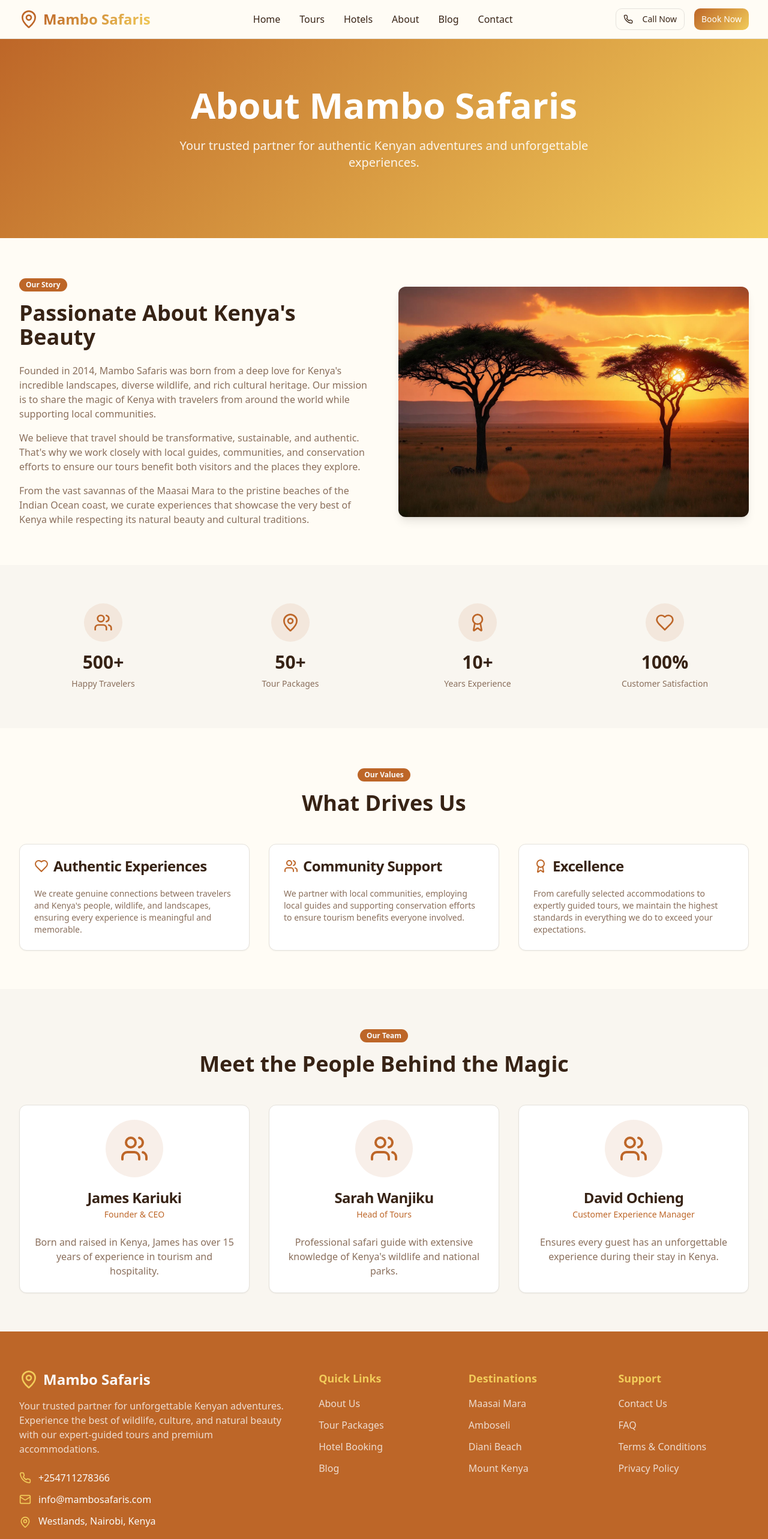
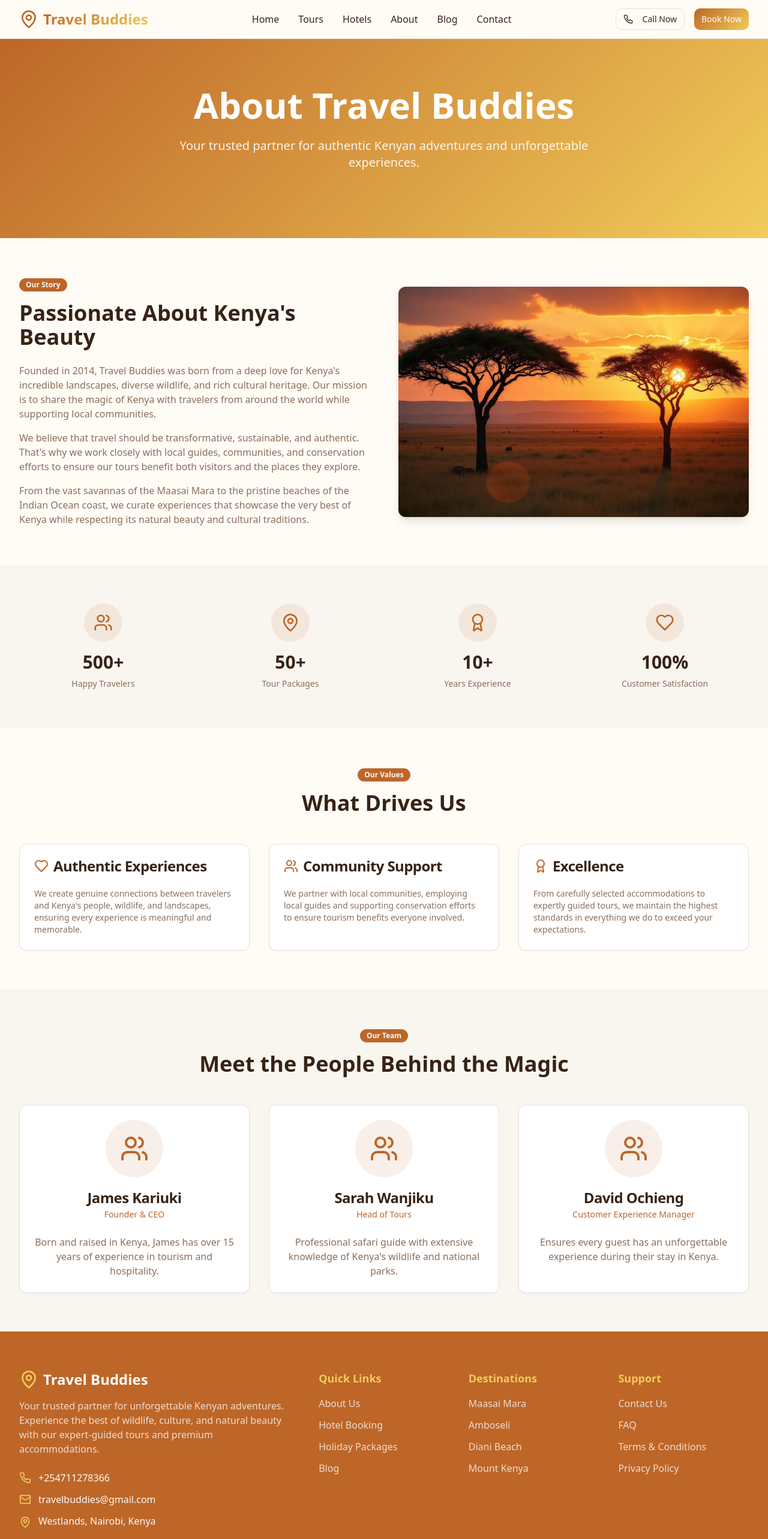
Before and after one commit to Nebert11/kenya-escape-hub, a React (Vite) app: page /about in a window 1280 px wide. Shown: the top 2566 px of the page at 60% size. Built offline with nearby package versions, Linux system fonts and the light colour scheme.

Commit message:
Update company name and contact details
- Removed tour packages section.
- Changed company name to "Travel Buddies".
- Updated email to "travelbuddies@gmail.com".
- Removed the +254743... phone number from Holiday Packages.
- Updated the footer in Holiday Packages with booking details.

```diff
--- a/src/components/Footer.tsx
+++ b/src/components/Footer.tsx
@@ -6,8 +6,8 @@ const Footer = () => {
   const footerLinks = {
     "Quick Links": [
       { name: "About Us", href: "/about" },
-      { name: "Tour Packages", href: "/tours" },
       { name: "Hotel Booking", href: "/hotels" },
+      { name: "Holiday Packages", href: "/holiday-packages" },
       { name: "Blog", href: "/blog" },
     ],
     "Destinations": [
@@ -38,7 +38,7 @@ const Footer = () => {
           <div className="lg:col-span-2">
             <div className="flex items-center space-x-2 mb-4">
               <MapPin className="h-8 w-8 text-safari-gold" />
-              <span className="text-2xl font-bold">Mambo Safaris</span>
+              <span className="text-2xl font-bold">Travel Buddies</span>
             </div>
             <p className="text-primary-foreground/80 mb-6 max-w-md">
               Your trusted partner for unforgettable Kenyan adventures. Experience the best of wildlife,
@@ -53,7 +53,7 @@ const Footer = () => {
               </div>
               <div className="flex items-center">
                 <Mail className="h-5 w-5 mr-3 text-safari-gold" />
-                <span>info@mambosafaris.com</span>
+                <span>travelbuddies@gmail.com</span>
               </div>
               <div className="flex items-start">
                 <MapPin className="h-5 w-5 mr-3 mt-1 text-safari-gold" />
@@ -117,7 +117,7 @@ const Footer = () => {
             ))}
           </div>
           <p className="text-primary-foreground/60">
-            © 2024 Mambo Safaris. All rights reserved.
+            © 2024 Travel Buddies. All rights reserved.
           </p>
         </div>
       </div>
--- a/src/components/Navbar.tsx
+++ b/src/components/Navbar.tsx
@@ -23,7 +23,7 @@ const Navbar = () => {
           <Link to="/" className="flex items-center space-x-2">
             <MapPin className="h-8 w-8 text-primary" />
             <span className="text-2xl font-bold bg-gradient-safari bg-clip-text text-transparent">
-              Mambo Safaris
+              Travel Buddies
             </span>
           </Link>
 
--- a/src/pages/About.tsx
+++ b/src/pages/About.tsx
@@ -41,7 +41,7 @@ const About = () => {
       <section className="relative py-20 bg-gradient-safari">
         <div className="max-w-7xl mx-auto px-4 sm:px-6 lg:px-8 text-center">
           <h1 className="text-4xl md:text-6xl font-bold text-white mb-6">
-            About Mambo Safaris
+            About Travel Buddies
           </h1>
           <p className="text-xl text-white/90 mb-8 max-w-3xl mx-auto">
             Your trusted partner for authentic Kenyan adventures and unforgettable experiences.
@@ -60,7 +60,7 @@ const About = () => {
               </h2>
               <div className="space-y-4 text-muted-foreground">
                 <p>
-                  Founded in 2014, Mambo Safaris was born from a deep love for Kenya's incredible landscapes,
+                  Founded in 2014, Travel Buddies was born from a deep love for Kenya's incredible landscapes,
                   diverse wildlife, and rich cultural heritage. Our mission is to share the magic of Kenya with
                   travelers from around the world while supporting local communities.
                 </p>
--- a/src/pages/HolidayPackages.tsx
+++ b/src/pages/HolidayPackages.tsx
@@ -196,9 +196,9 @@ const HolidayPackages = () => {
                         <Link to="/contact">Book Your Adventure!</Link>
                       </Button>
                       <Button variant="outline" asChild>
-                        <a href="tel:+254743327540">
+                        <a href="tel:+254711278366">
                           <Phone className="w-4 h-4 mr-2" />
-                          +254 743 327 540
+                          +254 711 278 366
                         </a>
                       </Button>
                     </div>
@@ -224,7 +224,6 @@ const HolidayPackages = () => {
             <div className="text-center">
               <Phone className="w-8 h-8 text-white mx-auto mb-2" />
               <p className="text-white font-semibold">Call Us</p>
-              <p className="text-white/90">+254 743 327 540</p>
               <p className="text-white/90">+254 711 278 366</p>
             </div>
             <div className="text-center">
@@ -244,7 +243,7 @@ const HolidayPackages = () => {
               <Link to="/contact">Get Custom Quote</Link>
             </Button>
             <Button variant="outline" className="bg-white/10 border-white text-white hover:bg-white hover:text-blue-600" asChild>
-              <a href="https://wa.me/254743327540" target="_blank" rel="noopener noreferrer">
+              <a href="https://wa.me/254711278366" target="_blank" rel="noopener noreferrer">
                 WhatsApp Us
               </a>
             </Button>
```
